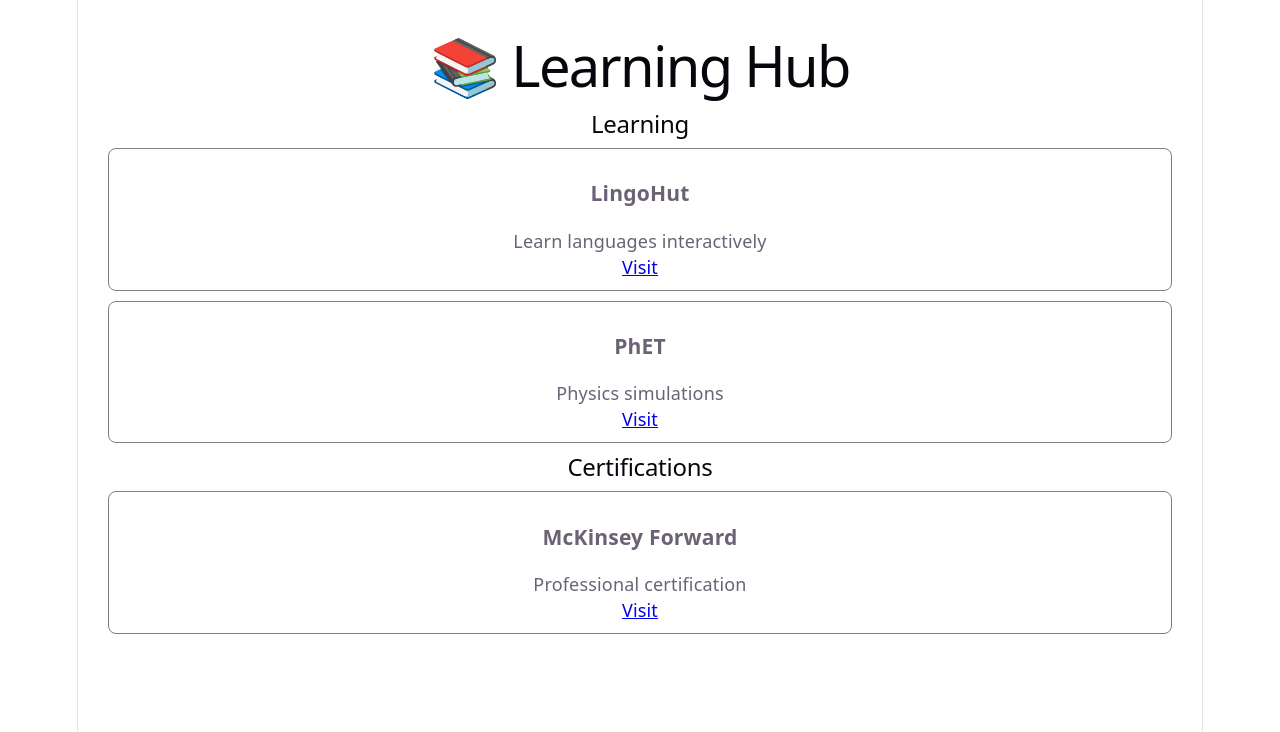
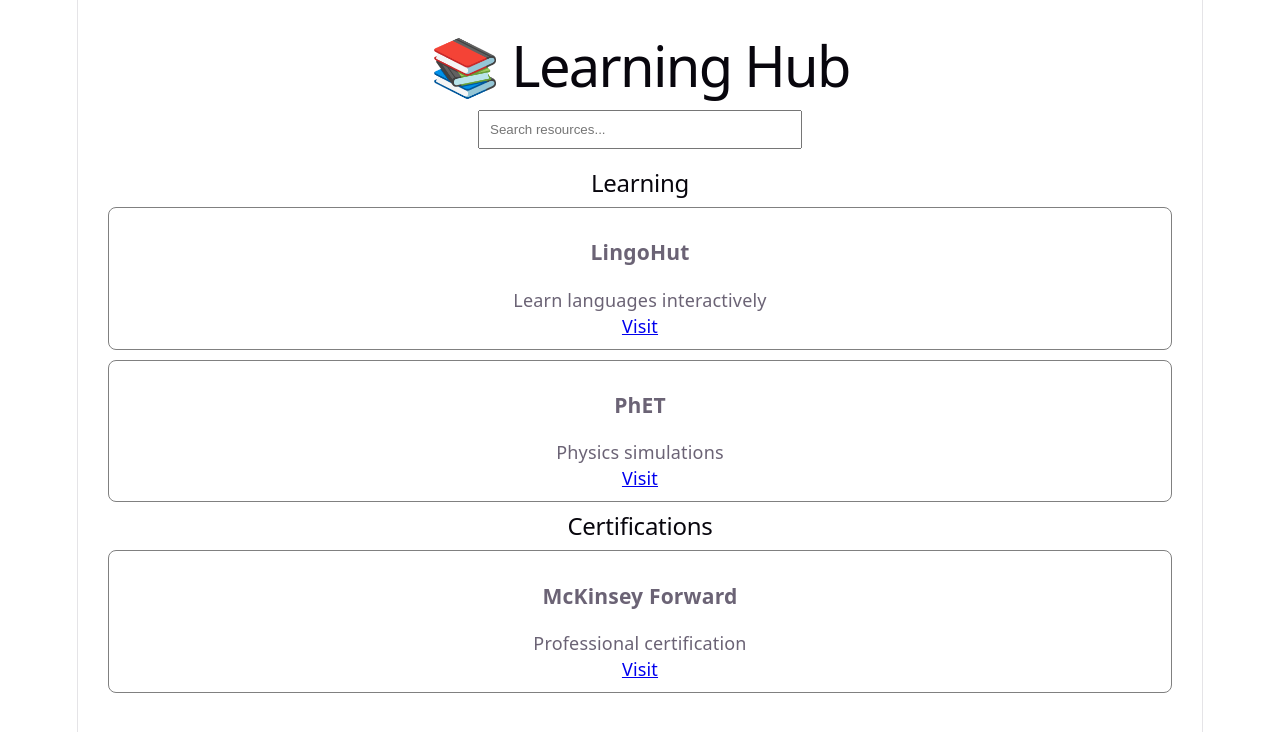
Before and after one commit to Deepayan-Thakur/learning-hub, a React (Vite) app: page / in a window 1280 px wide. Shown: the top 732 px of the page. Built offline with nearby package versions, Linux system fonts and the light colour scheme.

Commit message:
feat: added live search filtering for resources

```diff
--- a/src/App.jsx
+++ b/src/App.jsx
@@ -1,26 +1,59 @@
+import { useState } from "react";
 import data from "./data/resources.json";
 
 function App() {
+  const [search, setSearch] = useState("");
+
+  // Filter logic
+  const filteredData = {};
+
+  for (const category in data) {
+    filteredData[category] = data[category].filter(item =>
+      item.name.toLowerCase().includes(search.toLowerCase())
+    );
+  }
+
   return (
     <div style={{ padding: "20px" }}>
       <h1>📚 Learning Hub</h1>
 
-      {Object.keys(data).map((category) => (
+      {/* 🔍 SEARCH INPUT */}
+      <input
+        type="text"
+        placeholder="Search resources..."
+        value={search}
+        onChange={(e) => setSearch(e.target.value)}
+        style={{
+          padding: "10px",
+          width: "300px",
+          marginBottom: "20px"
+        }}
+      />
+
+      {/* 📂 RENDER DATA */}
+      {Object.keys(filteredData).map((category) => (
         <div key={category}>
           <h2>{category}</h2>
 
-          {data[category].map((item, index) => (
-            <div key={index} style={{
+          {filteredData[category].length === 0 ? (
+            <p style={{ color: "gray" }}>No results</p>
+          ) : (
+            filteredData[category].map((item, index) => (
+              <div
+                key={index}
+                style={{
                   border: "1px solid gray",
                   margin: "10px",
                   padding: "10px",
                   borderRadius: "8px"
-            }}>
+                }}
+              >
                 <h3>{item.name}</h3>
                 <p>{item.description}</p>
                 <a href={item.url} target="_blank">Visit</a>
               </div>
-          ))}
+            ))
+          )}
         </div>
       ))}
     </div>
```
Lines whose indentation alone changed are shown as unchanged.
